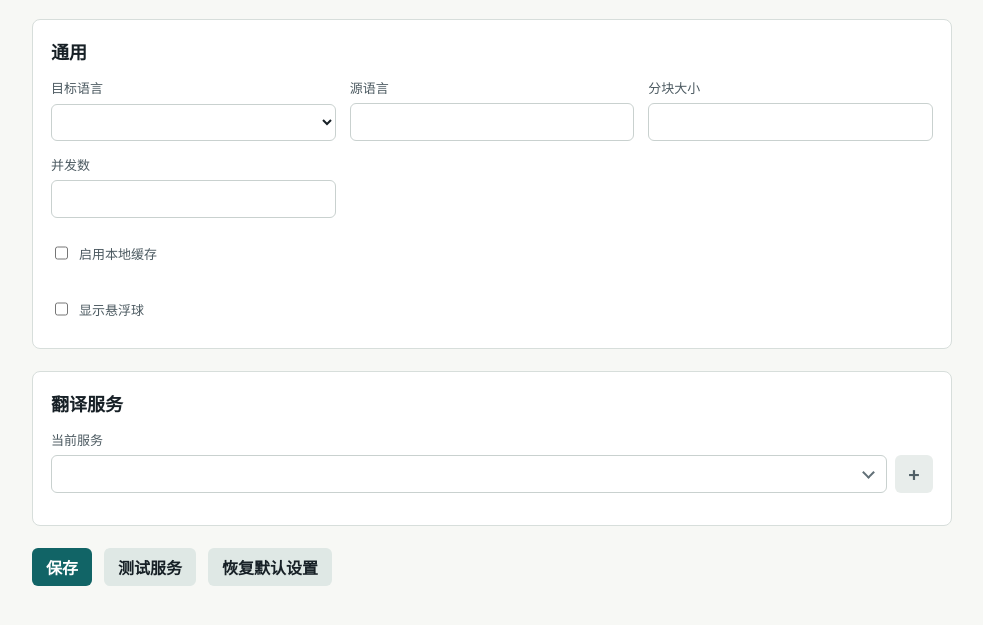
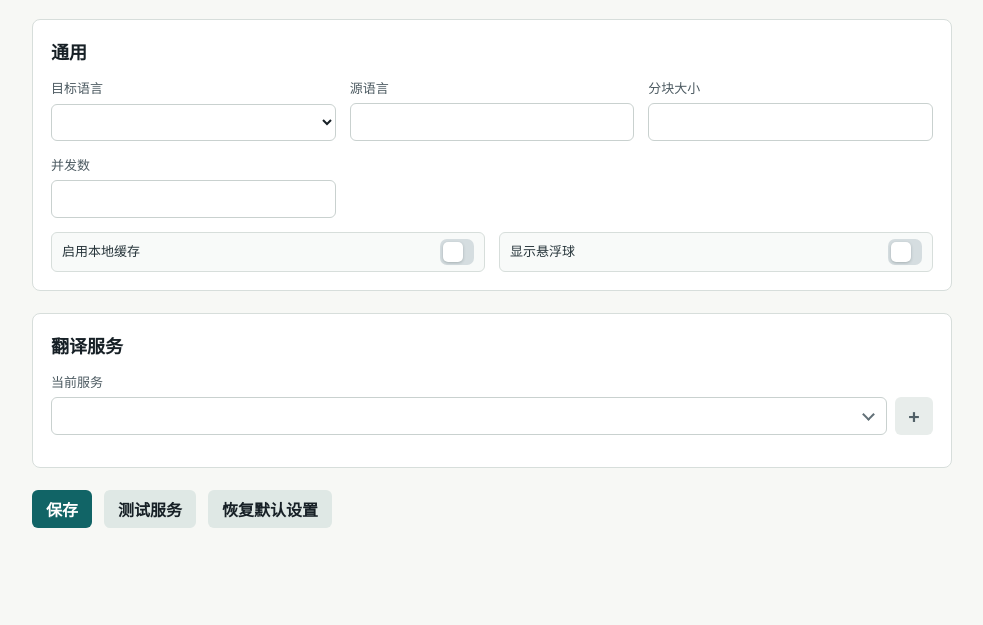
Before and after one commit to mr-wuliu/wupage, a website built with Vite: page options.html in a window 1280 px wide. Shown: the part 105-730 px from the top of the page, without its empty margins (148-1131 px from the left). Built offline with nearby package versions, Linux system fonts and the light colour scheme; no server answers.

Commit message:
Unify general setting toggles

```diff
--- a/options.html
+++ b/options.html
@@ -21,8 +21,18 @@
           <label>分块大小 <input id="chunkSize" type="number" min="200" max="4000" /></label>
           <label>并发数 <input id="concurrency" type="number" min="1" max="8" /></label>
         </div>
-        <label class="check"><input id="cacheEnabled" type="checkbox" /> 启用本地缓存</label>
-        <label class="check"><input id="floatingBallEnabled" type="checkbox" /> 显示悬浮球</label>
+        <div class="general-toggles">
+          <label class="setting-toggle">
+            <span>启用本地缓存</span>
+            <input id="cacheEnabled" type="checkbox" role="switch" />
+            <span class="setting-toggle-control" aria-hidden="true"></span>
+          </label>
+          <label class="setting-toggle">
+            <span>显示悬浮球</span>
+            <input id="floatingBallEnabled" type="checkbox" role="switch" />
+            <span class="setting-toggle-control" aria-hidden="true"></span>
+          </label>
+        </div>
       </section>
 
       <section>
--- a/src/options/styles.css
+++ b/src/options/styles.css
@@ -197,15 +197,21 @@ label {
   padding: 0;
 }
 
-.provider-enable {
+.provider-enable,
+.setting-toggle-control {
   position: relative;
   width: 34px;
-  min-height: 26px;
   border-radius: 7px;
   background: #d5dde0;
+  transition: background 150ms ease;
 }
 
-.provider-enable::after {
+.provider-enable {
+  min-height: 26px;
+}
+
+.provider-enable::after,
+.setting-toggle-control::after {
   content: "";
   position: absolute;
   left: 3px;
@@ -218,11 +224,13 @@ label {
   transition: transform 150ms ease;
 }
 
-.provider-enable[aria-pressed="true"] {
+.provider-enable[aria-pressed="true"],
+.setting-toggle input:checked + .setting-toggle-control {
   background: #116466;
 }
 
-.provider-enable[aria-pressed="true"]::after {
+.provider-enable[aria-pressed="true"]::after,
+.setting-toggle input:checked + .setting-toggle-control::after {
   transform: translateX(8px);
 }
 
@@ -253,10 +261,59 @@ label {
   border-radius: 6px;
 }
 
-.check {
+.general-toggles {
+  display: grid;
+  grid-template-columns: repeat(2, minmax(0, 1fr));
+  gap: 14px;
+}
+
+.setting-toggle {
   display: flex;
   align-items: center;
-  gap: 8px;
+  justify-content: space-between;
+  gap: 12px;
+  min-width: 0;
+  min-height: 38px;
+  padding: 0 10px;
+  border: 1px solid #d7dedb;
+  border-radius: 6px;
+  color: #26343a;
+  background: #f8faf9;
+  cursor: pointer;
+}
+
+.setting-toggle > span:first-child {
+  min-width: 0;
+  line-height: 1.35;
+}
+
+.setting-toggle input {
+  position: absolute;
+  width: 1px;
+  height: 1px;
+  min-height: 1px;
+  margin: -1px;
+  padding: 0;
+  border: 0;
+  overflow: hidden;
+  clip: rect(0, 0, 0, 0);
+  white-space: nowrap;
+  clip-path: inset(50%);
+}
+
+.setting-toggle-control {
+  flex: 0 0 auto;
+  height: 26px;
+}
+
+.setting-toggle input:focus-visible + .setting-toggle-control {
+  outline: 2px solid #116466;
+  outline-offset: 2px;
+}
+
+.setting-toggle:hover {
+  border-color: #aebbb7;
+  background: #ffffff;
 }
 
 input,
```
